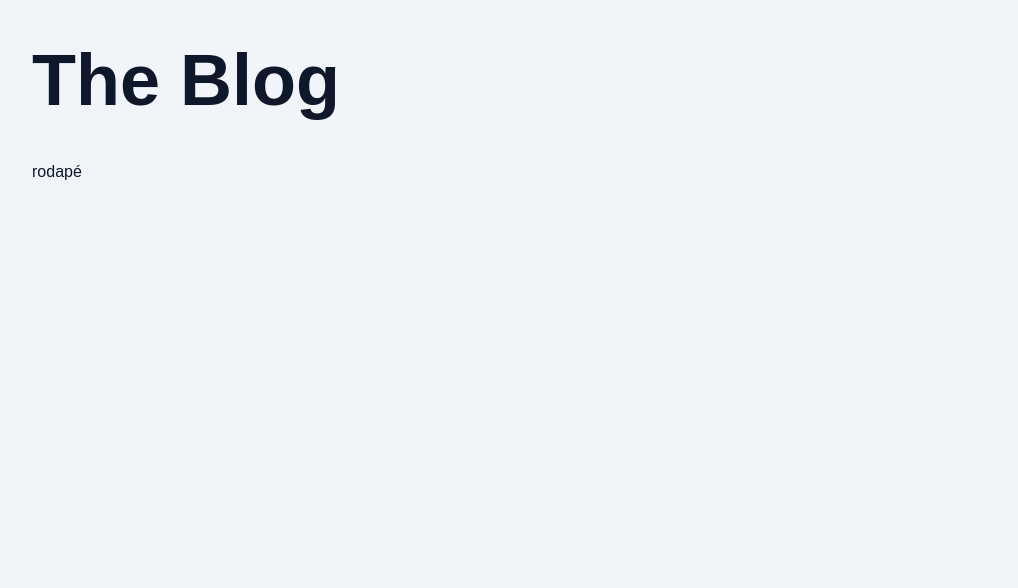
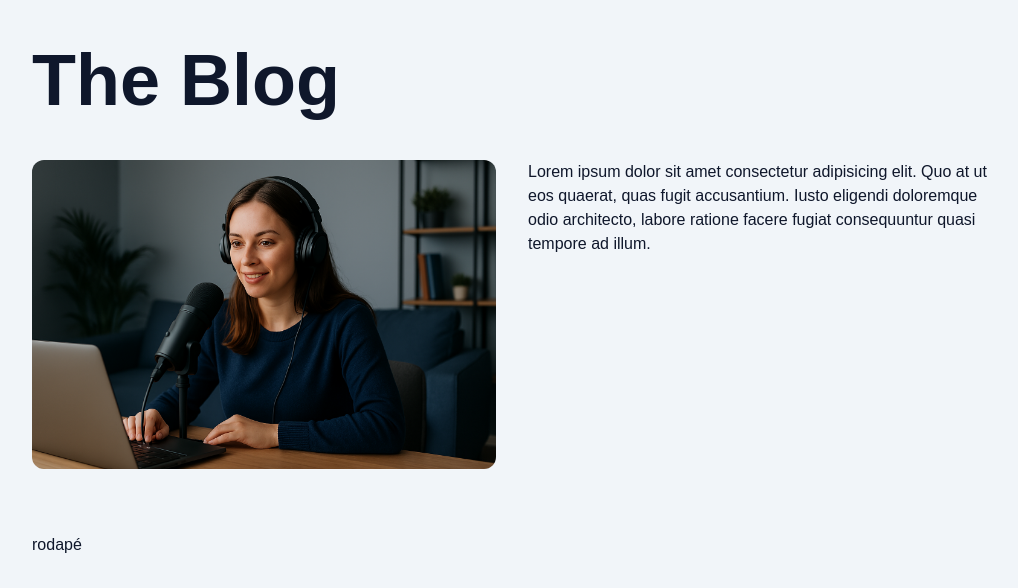
Before and after one commit to kaynanldev-f/blog-react, a Next.js app: page / in a window 1280 px wide. Shown: the top 588 px of the page, without its empty margins (128-1146 px from the left). Built offline with nearby package versions, Linux system fonts and the light colour scheme.

Commit message:
feat: desenvolvimento do componente FeaturedPost

```diff
--- a/src/app/page.tsx
+++ b/src/app/page.tsx
@@ -1,11 +1,34 @@
-import { Suspense } from "react";
 import SpinLoading from "../components/spinLoading/SpinLoading";
 import Container from "../components/container/Container";
 import Header from "../components/Header/Header";
+
+import { Suspense } from "react";
+import Link from "next/link";
+import Image from "next/image";
+
 export default function Home() {
   return (
     <Container>
       <Header />
+      <section className="grid grid-cols-1 gap-8 mb-16 sm:grid-cols-2 group">
+        <Link href={"#"} className="w-full h-full overflow-hidden rounded-xl">
+          <Image
+            className="group-hover:scale-105 transition"
+            src="/images/bryen_0.png"
+            alt="imagem do titulo"
+            width={1200}
+            height={720}
+          />
+        </Link>
+        <div>
+          <p>
+            Lorem ipsum dolor sit amet consectetur adipisicing elit. Quo at ut
+            eos quaerat, quas fugit accusantium. Iusto eligendi doloremque odio
+            architecto, labore ratione facere fugiat consequuntur quasi tempore
+            ad illum.
+          </p>
+        </div>
+      </section>
       <Suspense fallback={<SpinLoading />}></Suspense>
       <footer>
         <p>rodapé</p>
```
